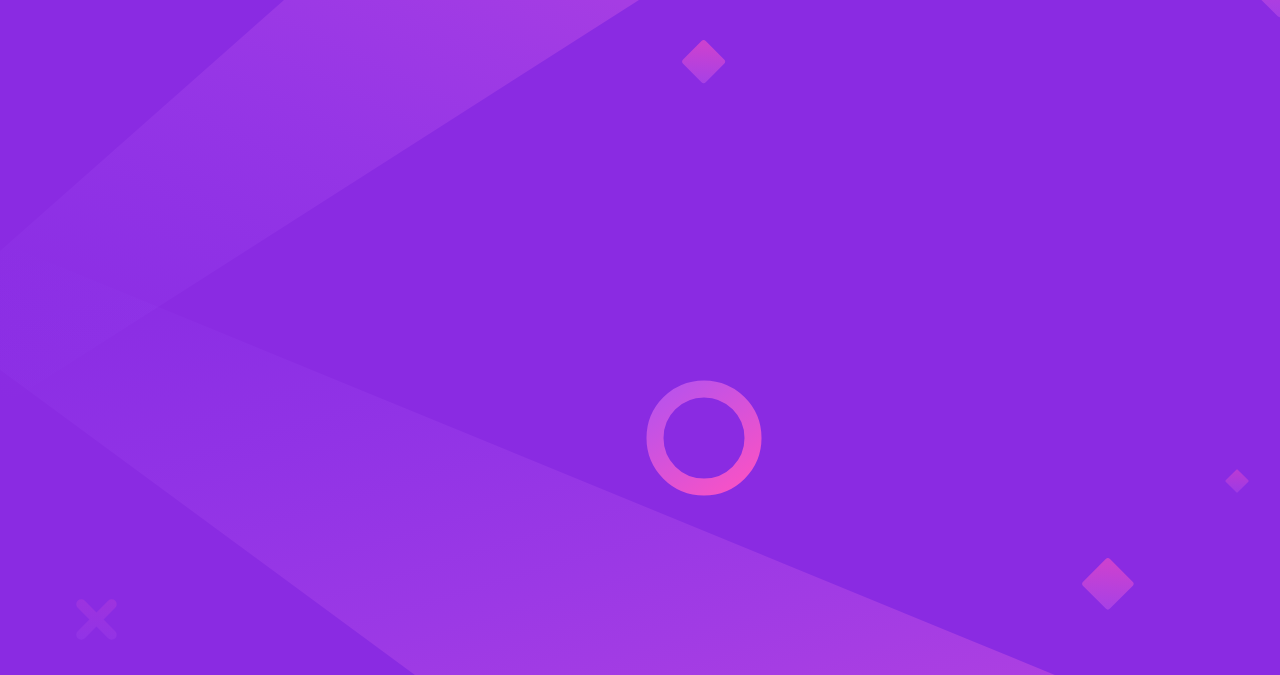
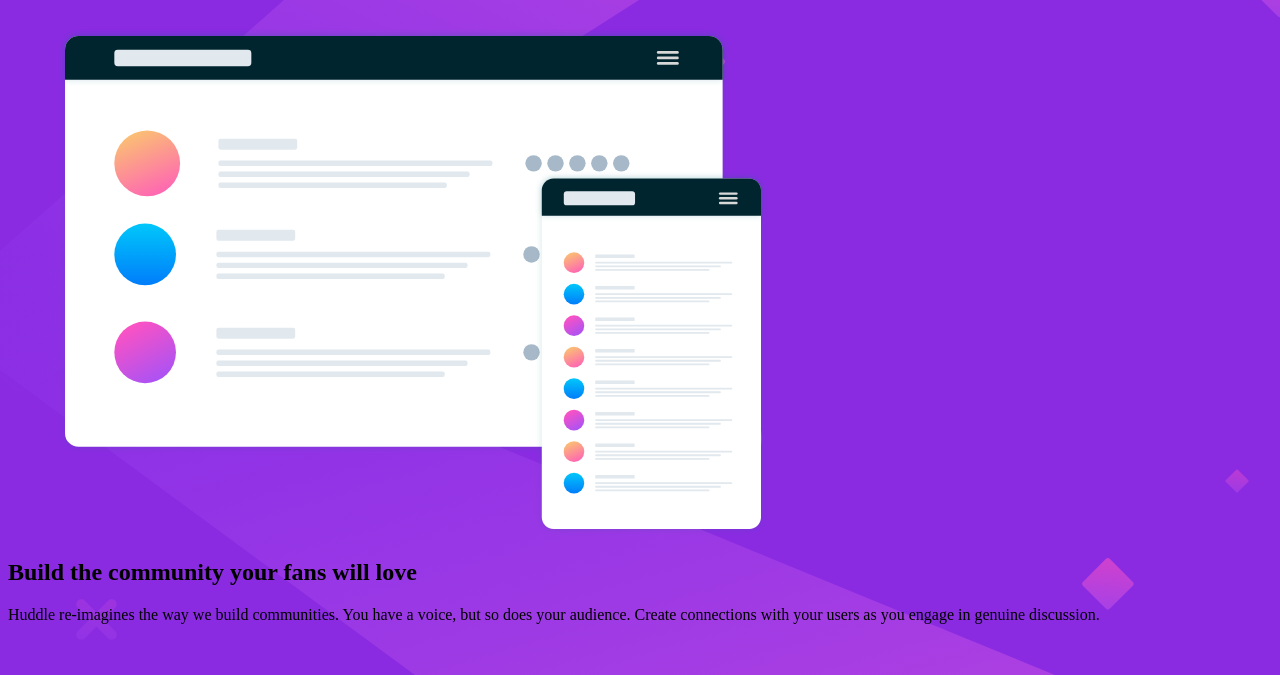
Before and after one commit to JuanMenjivar97/Challenge-1, a plain HTML site: page homepage.html in a window 1280 px wide. Shown: the part 125-800 px from the top of the page. Drawn offline with Linux system fonts and the light colour scheme.

Commit message:
Agregar imagen 1

```diff
--- a/homepage.html
+++ b/homepage.html
@@ -9,10 +9,25 @@
     <title>Challenge 1</title>
     <div class="logo"> <!--Se debe definir el nombre o clase del div para hacer referencia a el-->
             <img src ="images/logo.svg">
+            <br>
 
     </div>
 </head>
 <body>
+    <section class="wap">
+      <section class="columnas">
+          <div class="img1">
+              <img src="images/illustration-mockups.svg">
+          </div>
+          <div class="texto">
+                <h2>Build the community your fans will love</h2>
+                <p>Huddle re-imagines the way we build communities. You have
+                    a voice, but so does your audience. Create connections with
+                    your users as you engage in genuine discussion.</p>
+            </div>
+      </section>
+    </section>
+
 
 </body>
 </html>
--- a/scss/estilos.css
+++ b/scss/estilos.css
@@ -9,3 +9,8 @@ div.logo{
     margin-top: 35px;
     margin-left: 45px;
 }
+
+div.img1{
+    margin-top: 50px;
+    margin-left: 50px;
+}
```
